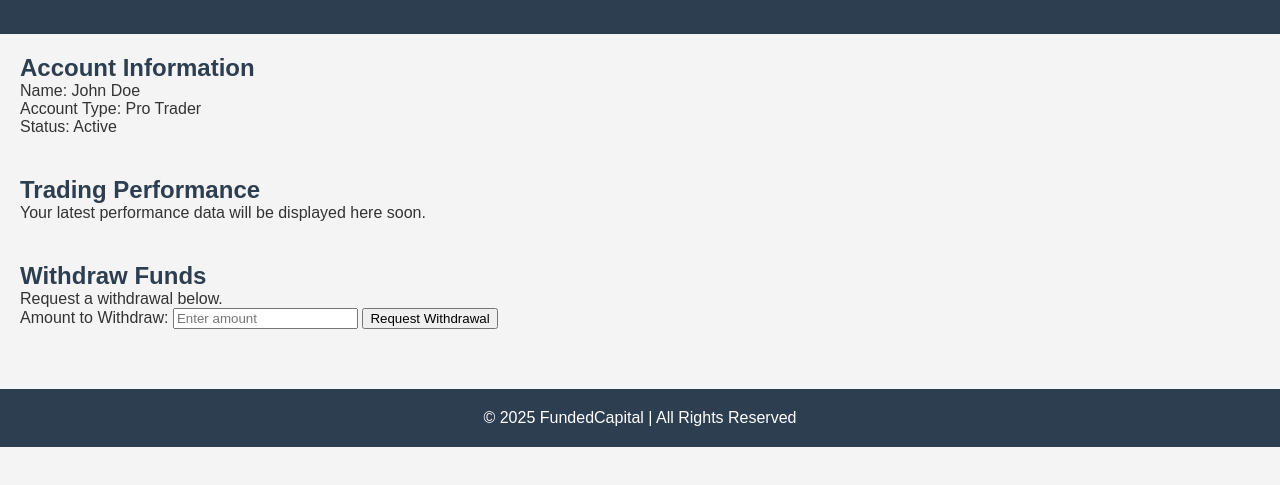
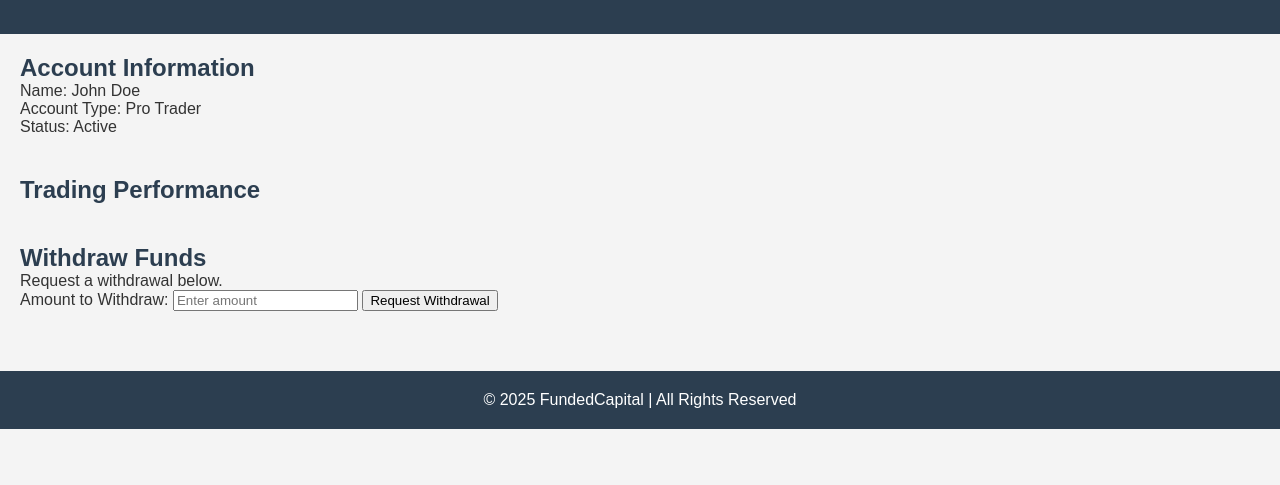
Before and after one commit to PervFVCK/FundedCapital-, a plain HTML site: page investor/dashboard.html in a window 1280 px wide. Shown: the part 101-586 px from the top of the page. Drawn offline with Linux system fonts and the light colour scheme; files whose address does not match are found by name.

Commit message:
Update dashboard.html

```diff
--- a/investor/dashboard.html
+++ b/investor/dashboard.html
@@ -27,12 +27,12 @@
             <p>Status: Active</p>
         </section>
 
-        <section id="performance">
-            <h2>Trading Performance</h2>
-            <p>Your latest performance data will be displayed here soon.</p>
-            <!-- You can later add dynamic performance charts or data tables here -->
-        </section>
-
+  <section id="performance">
+    <h2>Trading Performance</h2>
+    <div id="performance-data">
+        <!-- Simulated data will be inserted here by JavaScript -->
+    </div>
+</section>
         <section id="withdrawals">
             <h2>Withdraw Funds</h2>
             <p>Request a withdrawal below.</p>
```
